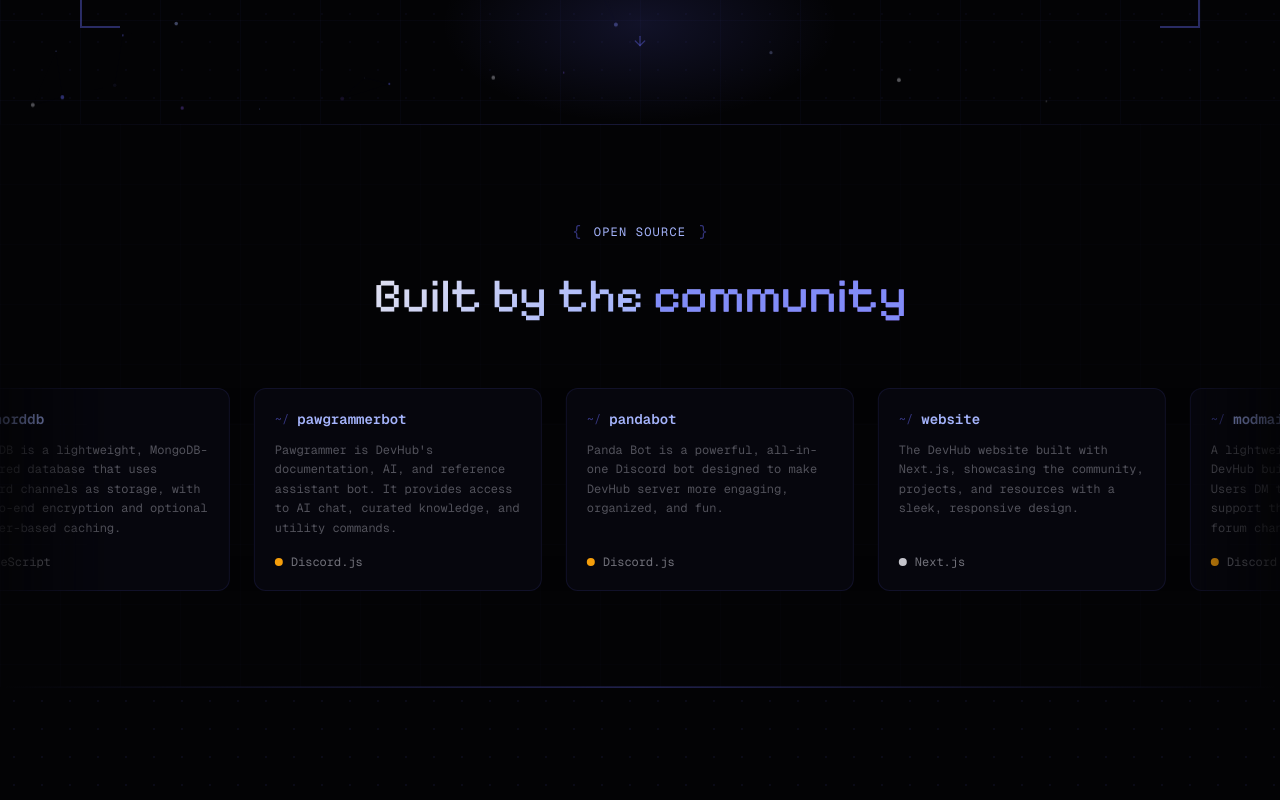
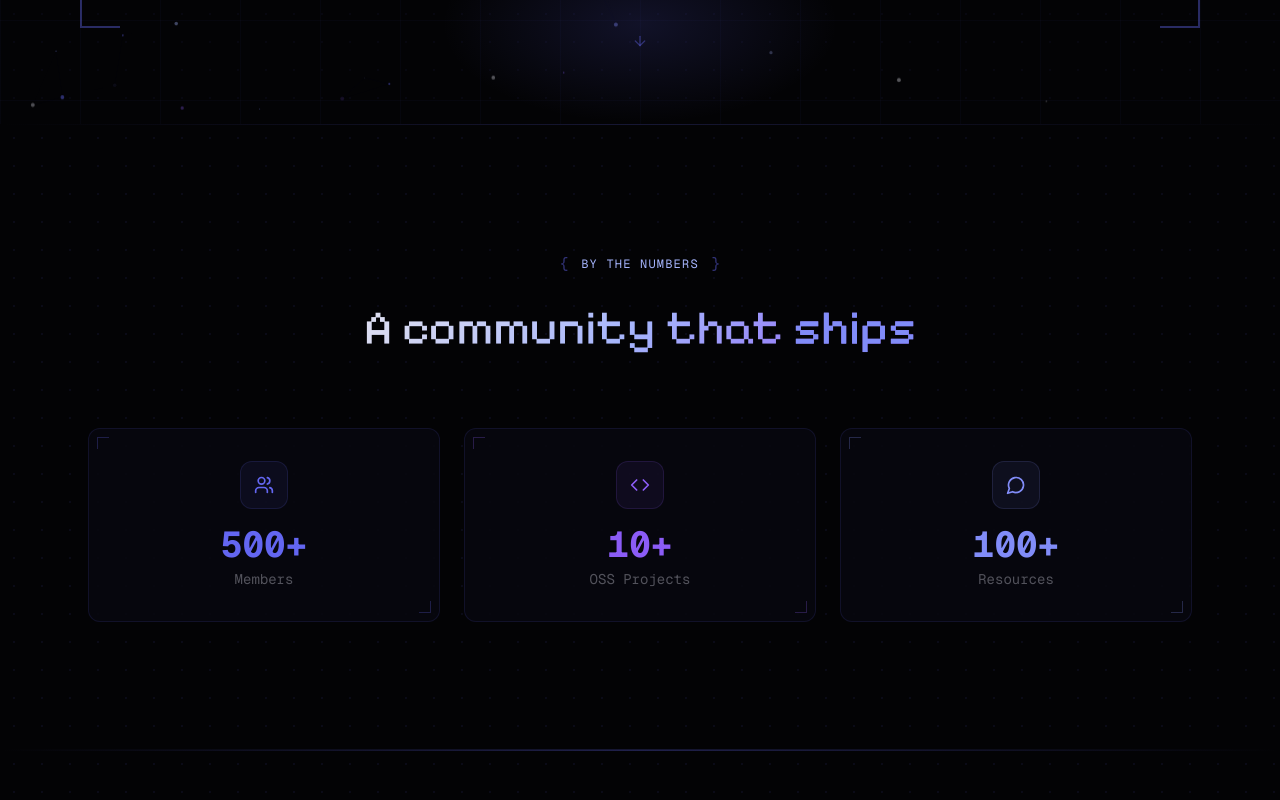
Before and after one commit to open-devhub/website, a Next.js app: page / in a window 1280 px wide. Shown: the part 700-1500 px from the top of the page. Built offline with nearby package versions, Linux system fonts and the light colour scheme.

Commit message:
fix: remove duplicate showcase section

```diff
--- a/components/home/ShowcaseSection.tsx
+++ b/components/home/ShowcaseSection.tsx
@@ -2,6 +2,8 @@
 
 import { fadeInUp, staggerContainer } from "@/lib/animations";
 import { motion } from "framer-motion";
+
+const shadowIntensity = 400;
 
 const projects = [
   {
@@ -183,16 +185,13 @@
       {/* Marquee */}
       <div className="relative -mx-4 md:-mx-6">
         <div
-          className="absolute left-0 top-0 bottom-0 w-32 z-10 pointer-events-none"
-          style={{ background: "linear-gradient(90deg, #030305, transparent)" }}
-        />
-        <div
-          className="absolute right-0 top-0 bottom-0 w-32 z-10 pointer-events-none"
+          className="overflow-hidden relative"
           style={{
-            background: "linear-gradient(-90deg, #030305, transparent)",
+            WebkitMaskImage: `linear-gradient(90deg, transparent 0%, black ${shadowIntensity / 8}%, black ${100 - shadowIntensity / 8}%, transparent 100%)`,
+            maskImage: `linear-gradient(90deg, transparent 0%, black ${shadowIntensity / 8}%, black ${100 - shadowIntensity / 8}%, transparent 100%)`,
+            boxShadow: `inset ${shadowIntensity}px 0 ${shadowIntensity}px -60px #030305, inset -${shadowIntensity}px 0 ${shadowIntensity}px -60px #030305`,
           }}
-        />
-        <div className="overflow-hidden">
+        >
           <div className="flex marquee-track w-max">
             {doubledProjects.map((project, i) => (
               <ProjectCard key={i} project={project} />
--- a/components/home/StatsSection.tsx
+++ b/components/home/StatsSection.tsx
@@ -1,115 +1,62 @@
 "use client";
 
 import { fadeInUp, staggerContainer } from "@/lib/animations";
-import { motion } from "framer-motion";
+import { motion, useInView } from "framer-motion";
+import { Code as Code2, MessageCircle, Users } from "lucide-react";
+import { useEffect, useRef, useState } from "react";
 
-const shadowIntensity = 80;
-
-const projects = [
+const stats = [
+  { icon: Users, value: 500, label: "Members", suffix: "+", color: "#6366f1" },
   {
-    name: "quillbot",
-    desc: "Quill is an advanced Discord developer assistant bot built to help programmers code faster, learn better, and debug smarter, directly inside Discord.",
-    lang: "Discord.js",
-    langColor: "#f59e0b",
+    icon: Code2,
+    value: 10,
+    label: "OSS Projects",
+    suffix: "+",
+    color: "#8b5cf6",
   },
   {
-    name: "chorddb",
-    desc: "ChordDB is a lightweight, MongoDB-inspired database that uses Discord channels as storage, with end-to-end encryption and optional wrapper-based caching.",
-    lang: "TypeScript",
-    langColor: "#6366f1",
-  },
-  {
-    name: "pawgrammerbot",
-    desc: "Pawgrammer is DevHub's documentation, AI, and reference assistant bot. It provides access to AI chat, curated knowledge, and utility commands.",
-    lang: "Discord.js",
-    langColor: "#f59e0b",
-  },
-  {
-    name: "pandabot",
-    desc: "Panda Bot is a powerful, all-in-one Discord bot designed to make DevHub server more engaging, organized, and fun.",
-    lang: "Discord.js",
-    langColor: "#f59e0b",
-  },
-  {
-    name: "website",
-    desc: "The DevHub website built with Next.js, showcasing the community, projects, and resources with a sleek, responsive design.",
-    lang: "Next.js",
-    langColor: "#c4c4cc",
-  },
-  {
-    name: "modmailbot",
-    desc: "A lightweight modmail system for DevHub built with discord.js v14. Users DM the bot to open a private support thread in a dedicated forum channel.",
-    lang: "Discord.js",
-    langColor: "#f59e0b",
-  },
-  {
-    name: "hangmanbot",
-    desc: "A Discord bot that lets you play the classic Hangman game in both single-player and multiplayer modes.",
-    lang: "Discord.js",
-    langColor: "#f59e0b",
+    icon: MessageCircle,
+    value: 100,
+    label: "Resources",
+    suffix: "+",
+    color: "#818cf8",
   },
 ];
 
-const doubledProjects = [...projects, ...projects];
+function AnimatedCounter({
+  target,
+  duration = 2,
+}: {
+  target: number;
+  duration?: number;
+}) {
+  const [count, setCount] = useState(0);
+  const ref = useRef<HTMLSpanElement>(null);
+  const inView = useInView(ref, { once: true });
 
-function ProjectCard({ project }: { project: (typeof projects)[0] }) {
-  return (
-    <div
-      className="flex-shrink-0 w-72 flex flex-col justify-between rounded-xl p-5 mx-3 group"
-      style={{
-        background: "rgba(7, 7, 15, 0.9)",
-        border: "1px solid rgba(99,102,241,0.12)",
-        minHeight: "180px",
-      }}
-    >
-      <div>
-        <div className="flex items-center gap-2 mb-3">
-          <span
-            className="font-mono text-xs"
-            style={{
-              fontFamily: "var(--font-geist-mono)",
-              color: "rgba(99,102,241,0.5)",
-            }}
-          >
-            {"~/"}
-          </span>
-          <h4
-            className="text-sm font-semibold"
-            style={{ fontFamily: "var(--font-geist-mono)", color: "#a5b4fc" }}
-          >
-            {project.name}
-          </h4>
-        </div>
-        <p
-          className="text-xs leading-relaxed"
-          style={{ fontFamily: "var(--font-geist-mono)", color: "#52525b" }}
-        >
-          {project.desc}
-        </p>
-      </div>
-      <div className="flex items-center gap-2 mt-4">
-        <span
-          className="w-2 h-2 rounded-full"
-          style={{ backgroundColor: project.langColor }}
-        />
-        <span
-          className="text-xs"
-          style={{ fontFamily: "var(--font-geist-mono)", color: "#71717a" }}
-        >
-          {project.lang}
-        </span>
-      </div>
-    </div>
-  );
+  useEffect(() => {
+    if (!inView) return;
+    let startTime: number;
+    const step = (timestamp: number) => {
+      if (!startTime) startTime = timestamp;
+      const progress = Math.min((timestamp - startTime) / (duration * 1000), 1);
+      const eased = 1 - Math.pow(1 - progress, 3);
+      setCount(Math.floor(eased * target));
+      if (progress < 1) requestAnimationFrame(step);
+    };
+    requestAnimationFrame(step);
+  }, [inView, target, duration]);
+
+  return <span ref={ref}>{count.toLocaleString()}</span>;
 }
 
-export default function ShowcaseSection() {
+export default function StatsSection() {
   return (
     <section
-      className="relative py-24 overflow-hidden"
+      className="relative py-24 md:py-32 overflow-hidden"
       style={{ background: "#030305" }}
     >
-      <div className="absolute inset-0 grid-bg opacity-40 pointer-events-none" />
+      <div className="absolute inset-0 dot-bg opacity-50 pointer-events-none" />
       <div
         className="absolute top-0 left-0 right-0 h-px"
         style={{
@@ -124,7 +71,7 @@
           initial="hidden"
           whileInView="visible"
           viewport={{ once: true, margin: "-80px" }}
-          className="text-center mb-14"
+          className="text-center mb-16"
         >
           <motion.div
             variants={fadeInUp}
@@ -142,7 +89,7 @@
               className="text-xs tracking-widest uppercase"
               style={{ fontFamily: "var(--font-geist-mono)", color: "#a5b4fc" }}
             >
-              Open Source
+              By the Numbers
             </span>
             <span
               style={{
@@ -170,34 +117,90 @@
                 backgroundClip: "text",
               }}
             >
-              Built by the{" "}
+              A community that{" "}
               <span
-                className="cursor-target"
                 style={{ color: "#818cf8", WebkitTextFillColor: "#818cf8" }}
               >
-                community
+                ships
               </span>
             </span>
           </motion.h2>
         </motion.div>
+
+        <motion.div
+          variants={staggerContainer}
+          initial="hidden"
+          whileInView="visible"
+          viewport={{ once: true, margin: "-80px" }}
+          className="grid grid-cols-1 sm:grid-cols-3 gap-6"
+        >
+          {stats.map((stat) => {
+            const Icon = stat.icon;
+            return (
+              <motion.div
+                key={stat.label}
+                variants={fadeInUp}
+                className="rounded-xl p-8 text-center group relative overflow-hidden"
+                style={{
+                  background: "rgba(7, 7, 15, 0.9)",
+                  border: "1px solid rgba(99,102,241,0.12)",
+                }}
+                whileHover={{
+                  borderColor: `${stat.color}35`,
+                  // boxShadow: `0 0 30px ${stat.color}12`,
+                  transition: { duration: 0.3 },
+                }}
+              >
+                {/* Corner bracket top-left */}
+                <div
+                  className="absolute top-2 left-2 w-3 h-3"
+                  style={{
+                    borderTop: `1.5px solid ${stat.color}40`,
+                    borderLeft: `1.5px solid ${stat.color}40`,
+                  }}
+                />
+                <div
+                  className="absolute bottom-2 right-2 w-3 h-3"
+                  style={{
+                    borderBottom: `1.5px solid ${stat.color}40`,
+                    borderRight: `1.5px solid ${stat.color}40`,
+                  }}
+                />
+
+                <div
+                  className="w-12 h-12 rounded-xl mx-auto mb-4 flex items-center justify-center"
+                  style={{
+                    background: `${stat.color}12`,
+                    border: `1px solid ${stat.color}25`,
+                  }}
+                >
+                  <Icon className="w-5 h-5" style={{ color: stat.color }} />
                 </div>
 
-      {/* Marquee */}
-      <div className="relative -mx-4 md:-mx-6">
                 <div
-          className="overflow-hidden relative"
+                  className="font-mono font-bold text-4xl mb-1"
                   style={{
-            WebkitMaskImage: `linear-gradient(90deg, transparent 0%, black ${shadowIntensity / 8}%, black ${100 - shadowIntensity / 8}%, transparent 100%)`,
-            maskImage: `linear-gradient(90deg, transparent 0%, black ${shadowIntensity / 8}%, black ${100 - shadowIntensity / 8}%, transparent 100%)`,
-            boxShadow: `inset ${shadowIntensity}px 0 ${shadowIntensity}px -60px #030305, inset -${shadowIntensity}px 0 ${shadowIntensity}px -60px #030305`,
+                    fontFamily: "var(--font-geist-mono)",
+                    color: stat.color,
                   }}
                 >
-          <div className="flex marquee-track w-max">
-            {doubledProjects.map((project, i) => (
-              <ProjectCard key={i} project={project} />
-            ))}
+                  <AnimatedCounter target={stat.value} />
+                  {stat.suffix}
                 </div>
+
+                <div
+                  className="text-sm"
+                  style={{
+                    fontFamily: "var(--font-geist-mono)",
+                    color: "#52525b",
+                  }}
+                >
+                  {stat.label}
                 </div>
+              </motion.div>
+            );
+          })}
+        </motion.div>
       </div>
 
       <div
```
Lines whose indentation alone changed are shown as unchanged.
